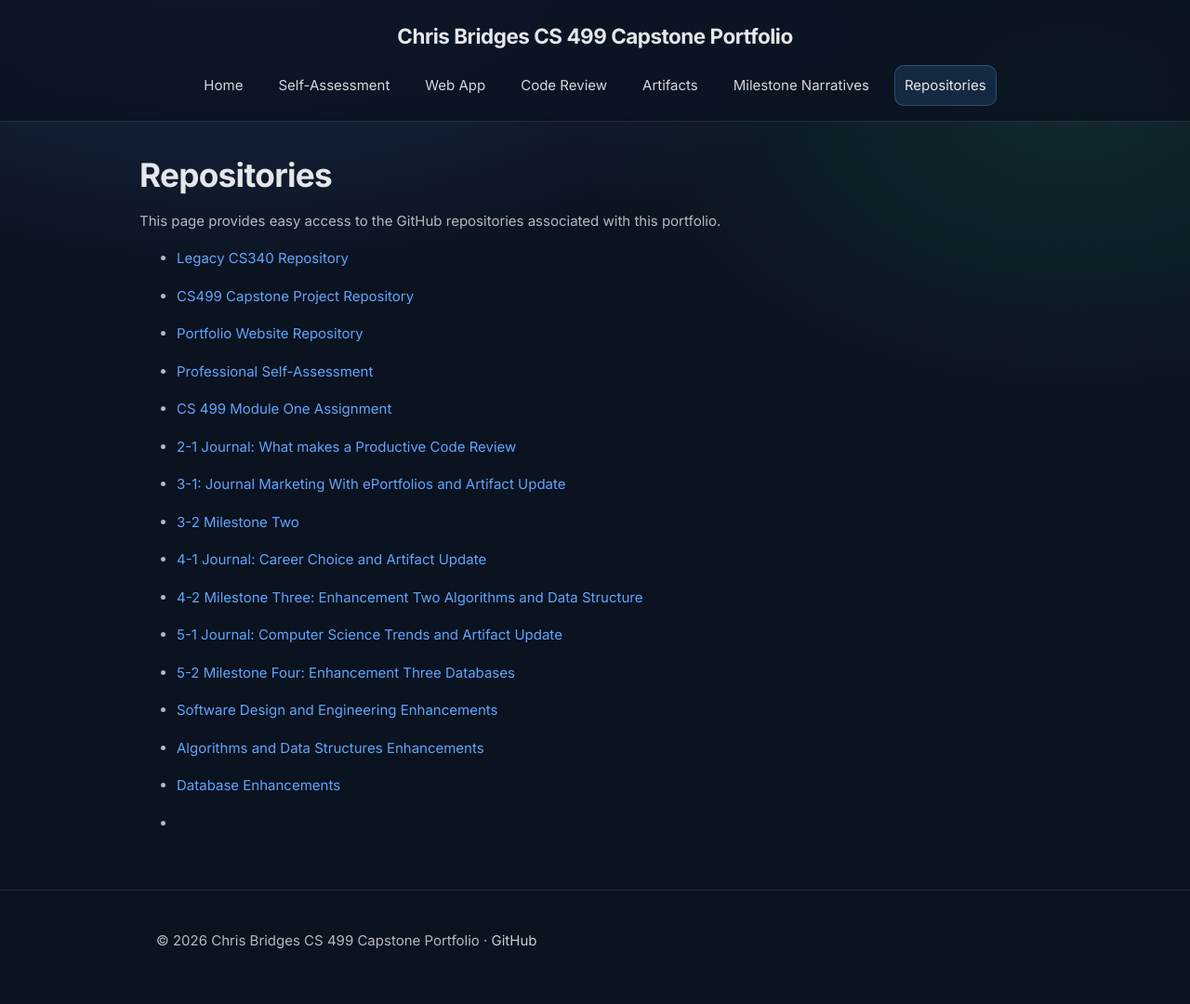
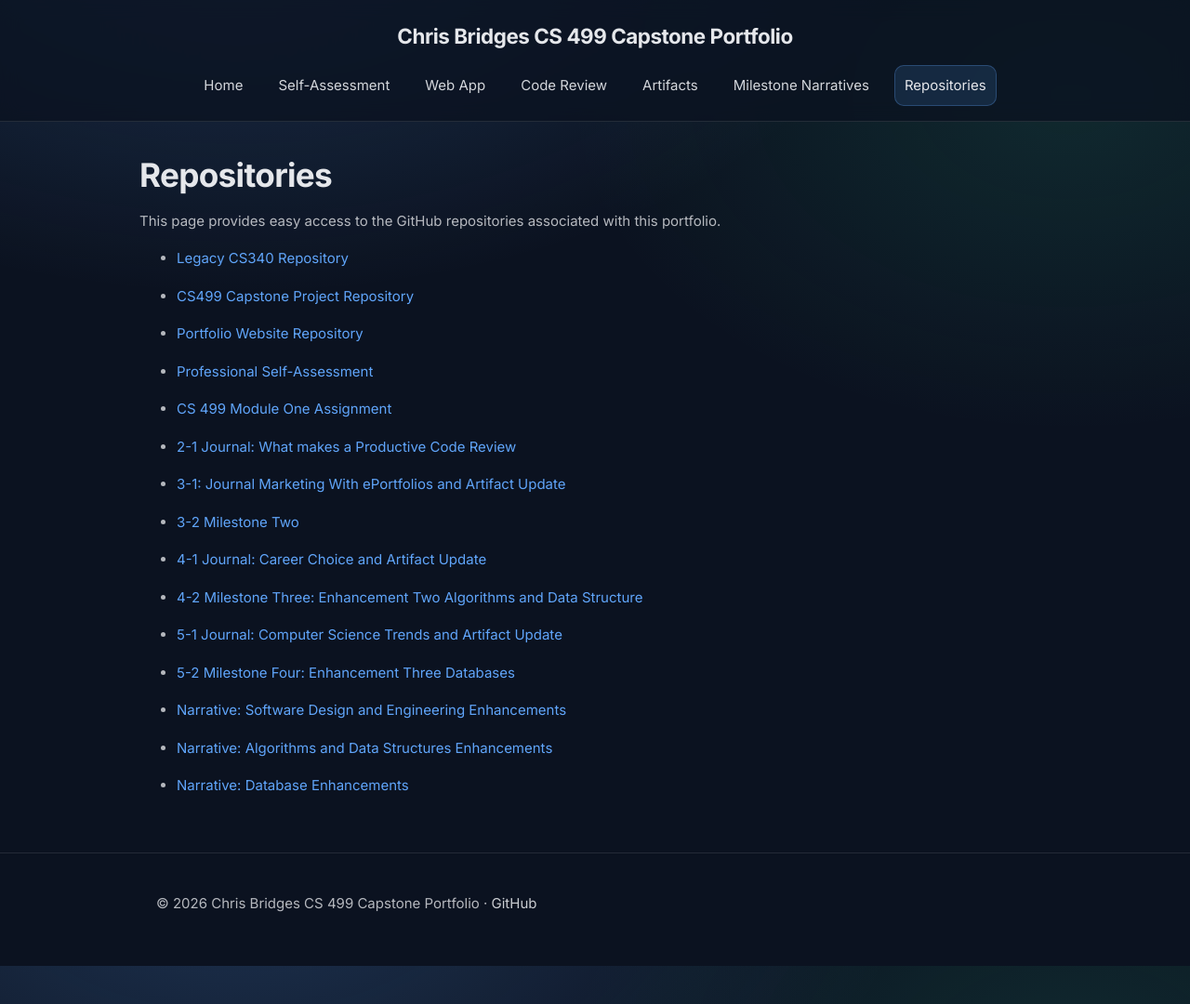
Before and after one commit to christopherbridges1/christopherbridges1.github.io, a Jekyll site: the page built from _pages/repository.md, in a window 1280 px wide and 1080 px high. Shown: the whole window at 93% size. Built offline with Jekyll 4.4.1, drawn with Linux system fonts in a browser that asks for light colours.

Commit message:
Update repository.md

```diff
--- a/_pages/repository.md
+++ b/_pages/repository.md
@@ -30,10 +30,8 @@ This page provides easy access to the GitHub repositories associated with this p
 
 - [5-2 Milestone Four: Enhancement Three Databases](/assets/5-2 Milestone Four Enhancement Three Databases.docx)
 
-- [Software Design and Engineering Enhancements](/assets/Narrative Software Design and Engineering Enhancements.docx)
+- [Narrative: Software Design and Engineering Enhancements](/assets/Narrative Software Design and Engineering Enhancements.docx)
 
-- [Algorithms and Data Structures Enhancements](/assets/Narrative Algorithm and Data Structure Enhancements.docx)
+- [Narrative: Algorithms and Data Structures Enhancements](/assets/Narrative Algorithm and Data Structure Enhancements.docx)
 
-- [Database Enhancements](/assets/Narrative Database Enhancements.docx)
-
--
+- [Narrative: Database Enhancements](/assets/Narrative Database Enhancements.docx)
```
